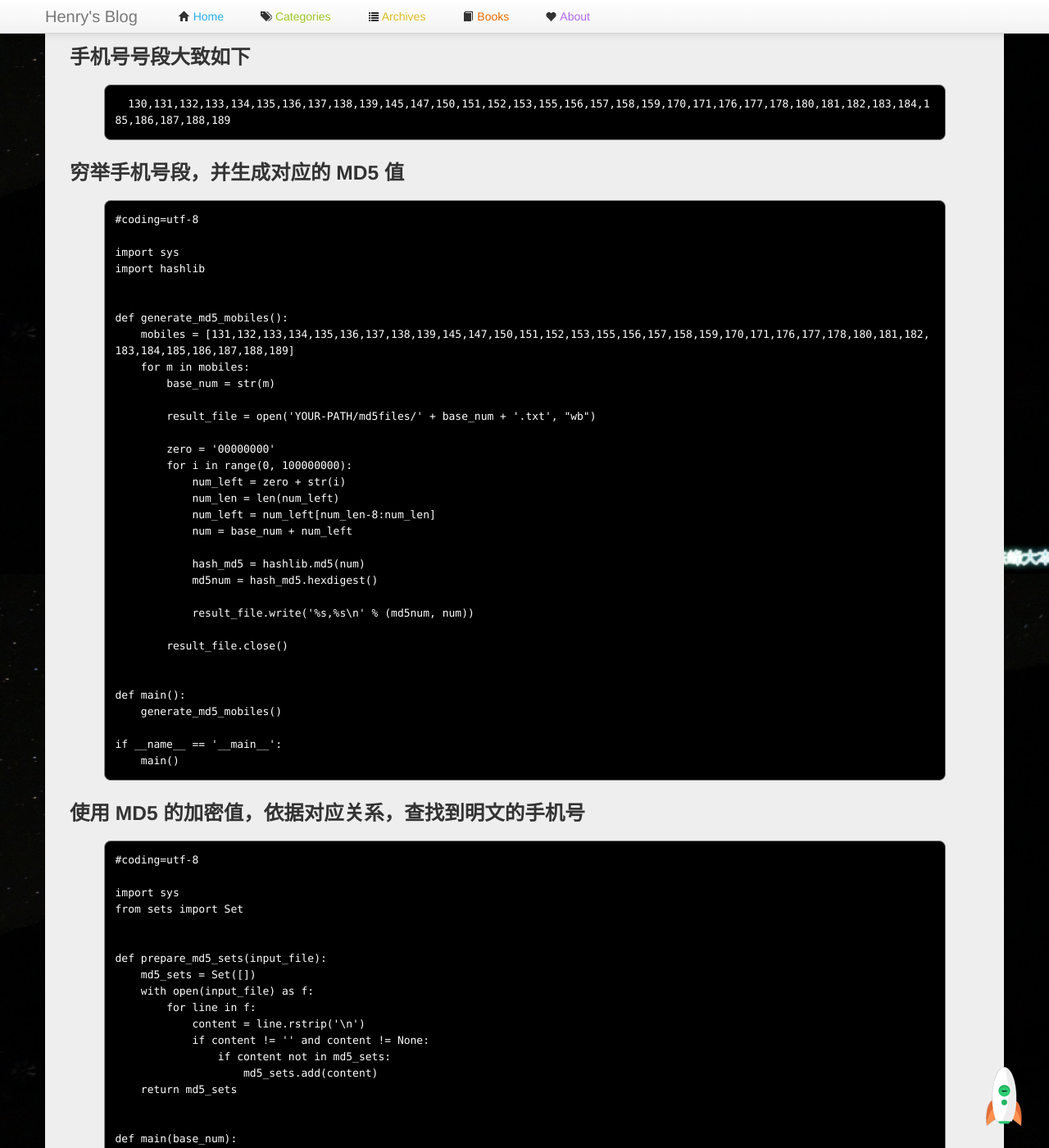
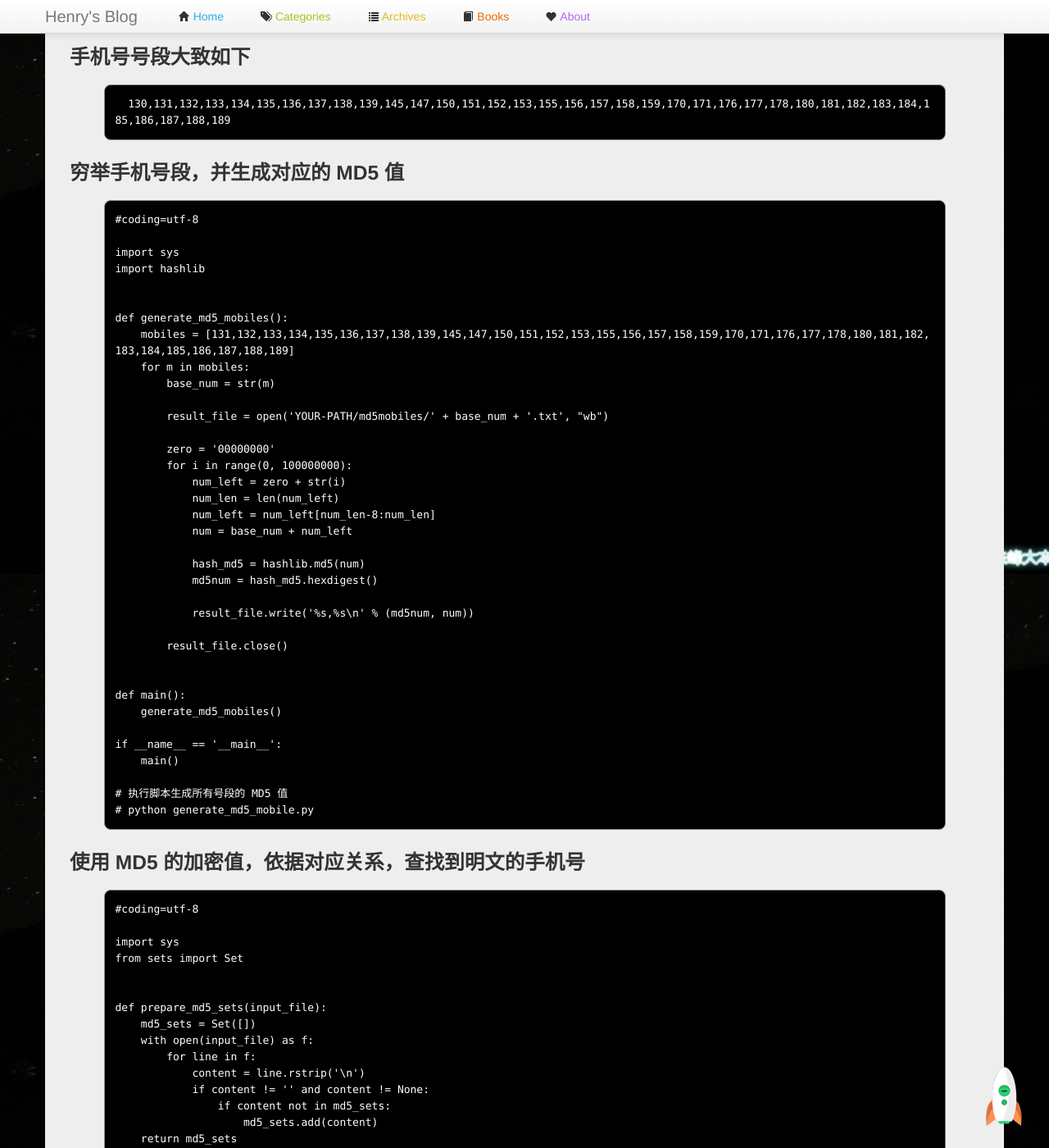
Before and after one commit to manageyp/manageyp.github.com, a Jekyll site: the page built from _posts/2017-11-28-china-mobiles-to-md5.html, in a window 1280 px wide and 1400 px high, scrolled down 200 px. Shown: the whole window at 82% size. Built offline with Jekyll 4.4.1, drawn with Linux system fonts in a browser that asks for light colours; comment, search, counter and statistics services are not loaded; some of the changed text lies outside the part shown.

Commit message:
[New] china-mobiles-to-md5

```diff
--- a/_posts/2017-11-28-china-mobiles-to-md5.html
+++ b/_posts/2017-11-28-china-mobiles-to-md5.html
@@ -33,7 +33,7 @@ def generate_md5_mobiles():
     for m in mobiles:
         base_num = str(m)
 
-        result_file = open('YOUR-PATH/md5files/' + base_num + '.txt', "wb")
+        result_file = open('YOUR-PATH/md5mobiles/' + base_num + '.txt', "wb")
 
         zero = '00000000'
         for i in range(0, 100000000):
@@ -56,6 +56,8 @@ def main():
 if __name__ == '__main__':
     main()
 
+# 执行脚本生成所有号段的 MD5 值
+# python generate_md5_mobile.py
 </pre>
 
 <h3>使用 MD5 的加密值，依据对应关系，查找到明文的手机号</h3>
@@ -80,9 +82,9 @@ def prepare_md5_sets(input_file):
 def main(base_num):
     # base_num = '130'
 
-    input_file = '/YourPath/inputs.txt'
-    origin_md5_file = '/YourPath/md5mobiles/' + base_num + '.txt'
-    result_file = open('/YourPath/results/' + base_num  + '.txt', "wb")
+    input_file = '/YOUR-PATH/inputs.txt'
+    origin_md5_file = '/YOUR-PATH/md5mobiles/' + base_num + '.txt'
+    result_file = open('/YOUR-PATH/results/' + base_num  + '.txt', "wb")
 
     md5_sets = prepare_md5_sets(input_file)
 
@@ -101,15 +103,16 @@ if __name__ == '__main__':
     main(base_num)
 
 
-# cd /YourPath/results/
+# cd /YOUR-PATH/results/
 # rm *.txt
 
-# cd /YourPath/
+# cd /YOUR-PATH/
 
+# 执行脚本从 130 段搜索 MD5 值
 # python search_md5_to_mobile.py 130
 
 # 合并多个 txt 文件
-# cd /YourPath/results/
+# cd /YOUR-PATH/results/
 # cat *.txt > all_mobiles.txt
 
 </pre>
```
